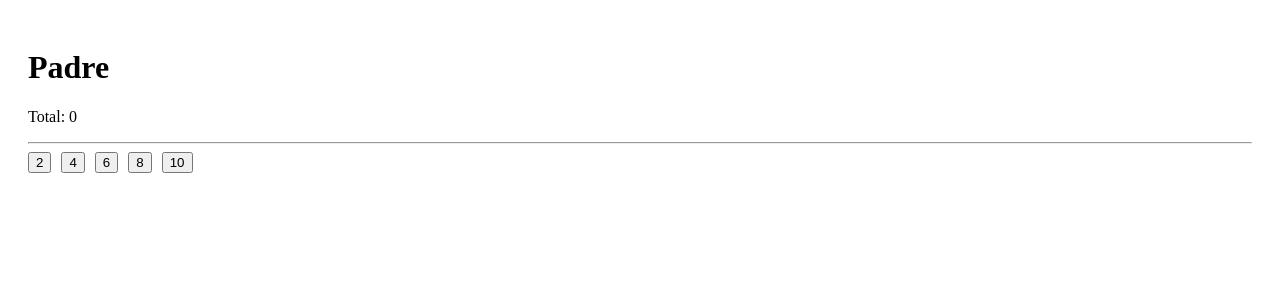
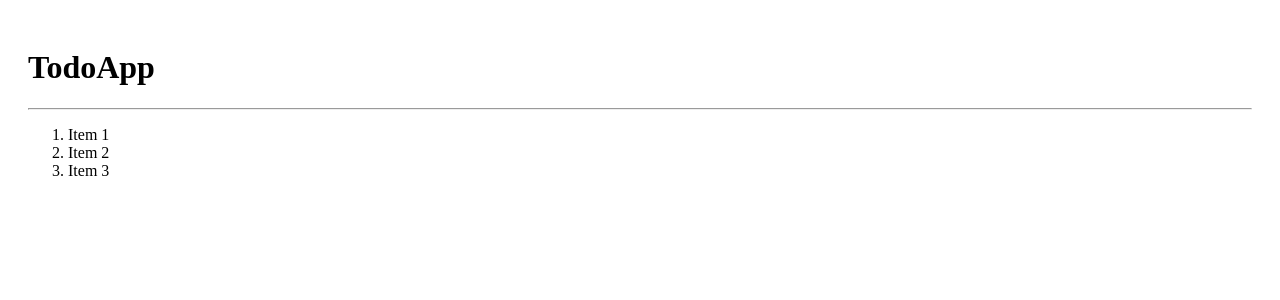
Before and after one commit to UlisesOrnelasR/hooks-app, a React app: page / in a window 1280 px wide. Shown: the top 300 px of the page. Built offline with nearby package versions, Linux system fonts and the light colour scheme; the HTML template or start-up script is replaced by a standard one.

Commit message:
funcionamiento Reducer

```diff
--- /dev/null
+++ b/src/08-useReducer/TodoApp.jsx
@@ -0,0 +1,14 @@
+export const TodoApp = () => {
+  return (
+    <>
+      <h1>TodoApp</h1>
+      <hr />
+
+      <ol>
+        <li>Item 1</li>
+        <li>Item 2</li>
+        <li>Item 3</li>
+      </ol>
+    </>
+  );
+};
--- a/src/main.jsx
+++ b/src/main.jsx
@@ -1,10 +1,10 @@
 import React from "react";
 import ReactDOM from "react-dom/client";
-import { Padre } from "./07-tarea-memo/Padre";
 import "./index.css";
+import { TodoApp } from "./08-useReducer/TodoApp";
 
 ReactDOM.createRoot(document.getElementById("root")).render(
   //<React.StrictMode>
-  <Padre />
+  <TodoApp />
   //</React.StrictMode>
 );
```
Also changed, not shown: src/08-useReducer/intro-reducer.js (added, +29 -0 lines).
